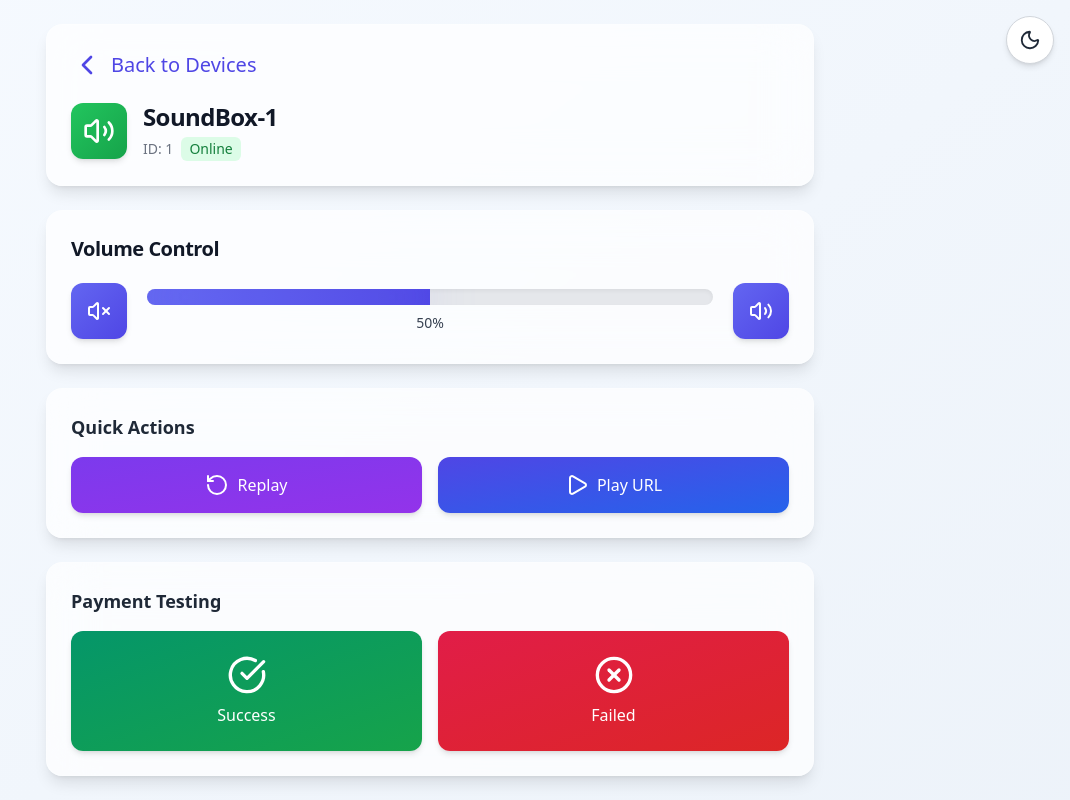
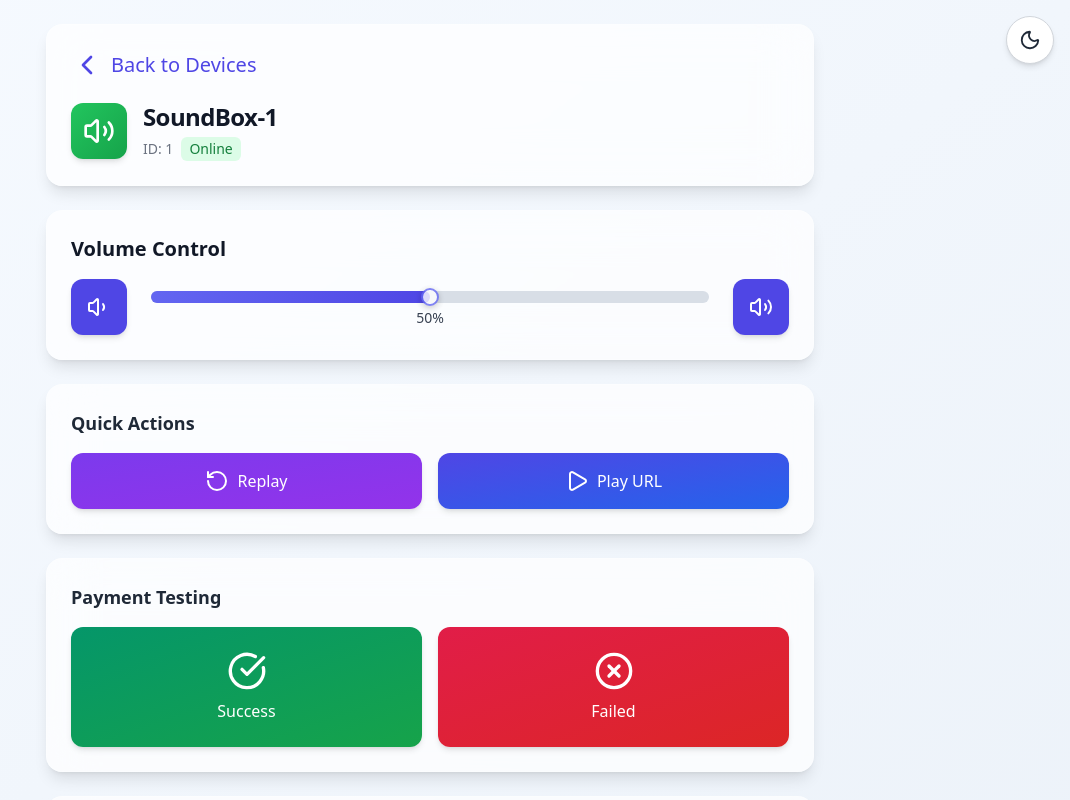
Before and after one commit to logeshDevShivGames/Paybeats, a React (Vite) app: page /device/1 in a window 1280 px wide. Shown: the top 800 px of the page, without its empty margins (210-1280 px from the left). Built offline with nearby package versions, Linux system fonts and the light colour scheme.

Commit message:
volume controller slider

```diff
--- a/package.json
+++ b/package.json
@@ -11,6 +11,7 @@
   },
   "dependencies": {
     "lucide-react": "^0.559.0",
+    "rc-slider": "^11.1.9",
     "react": "^19.2.0",
     "react-dom": "^19.2.0",
     "react-icons": "^5.5.0",
--- a/src/components/VolumeControl.jsx
+++ b/src/components/VolumeControl.jsx
@@ -1,17 +1,34 @@
-import { Volume2, VolumeX } from "lucide-react";
+import React, { useState, useEffect, useRef } from "react";
+import Slider from "rc-slider";
+import "rc-slider/assets/index.css";
+import { Volume1, Volume2, VolumeX } from "lucide-react";
 import { sendCommand } from "../utils/commandSender";
 
 const VolumeControl = ({ volume, setVolume, selectedDevice }) => {
+  const [localVol, setLocalVol] = useState(Number(volume ?? 0));
+  const lastSentRef = useRef(localVol);
+
+  useEffect(() => {
+    setLocalVol(Number(volume ?? 0));
+  }, [volume]);
+
+  // Buttons
   const increase = () => {
-    const newVol = Math.min(volume + 10, 100);
+    const newVol = Math.min(localVol + 10, 100);
+    setLocalVol(newVol);
     setVolume(newVol);
+
     sendCommand(selectedDevice, "volume:up");
+    sendCommand(selectedDevice, `volume:set:${newVol}`);
   };
 
   const decrease = () => {
-    const newVol = Math.max(volume - 10, 0);
+    const newVol = Math.max(localVol - 10, 0);
+    setLocalVol(newVol);
     setVolume(newVol);
+
     sendCommand(selectedDevice, "volume:down");
+    sendCommand(selectedDevice, `volume:set:${newVol}`);
   };
 
   return (
@@ -21,7 +38,7 @@ const VolumeControl = ({ volume, setVolume, selectedDevice }) => {
         backdrop-blur-xl border border-white/20 dark:border-zinc-700
         shadow-lg dark:shadow-xl p-4 sm:p-6 mb-6 transition-all
       ">
-      <h2 className="text-lg sm:text-xl font-semibold text-gray-900 dark:text-gray-100 mb-4 sm:mb-5 tracking-tight">
+      <h2 className="text-lg sm:text-xl font-semibold text-gray-900 dark:text-gray-100 mb-4">
         Volume Control
       </h2>
 
@@ -29,74 +46,56 @@ const VolumeControl = ({ volume, setVolume, selectedDevice }) => {
         {/* Decrease Button */}
         <button
           onClick={decrease}
-          className="
-            w-10 h-10 sm:w-14 sm:h-14 rounded-xl flex items-center justify-center
-            bg-gradient-to-br from-indigo-500 to-indigo-600
-            dark:from-indigo-600 dark:to-indigo-700
-            text-white shadow-md hover:shadow-lg active:scale-95
-            transition-all duration-200
-          ">
-          <VolumeX className="w-5 h-5 sm:w-6 sm:h-6" />
+          className="w-10 h-10 sm:w-14 sm:h-14 rounded-xl bg-indigo-600 dark:bg-indigo-700 flex items-center justify-center text-white shadow-md hover:shadow-lg active:scale-95 transition-all">
+          <Volume1 className="w-5 h-5 sm:w-6 sm:h-6" />
         </button>
 
-        {/* Slider + Percentage */}
-        <div className="flex-1">
-          {/* Slider track (CLICKABLE) */}
-          <div
-            className="
-      relative h-3 sm:h-4 bg-gray-200 dark:bg-gray-700
-      rounded-full overflow-hidden shadow-inner cursor-pointer
-    "
-            onClick={(e) => {
-              const rect = e.target.getBoundingClientRect();
-              const clickX = e.clientX - rect.left;
-              const newVolume = Math.round((clickX / rect.width) * 100);
-
-              if (newVolume > volume) {
-                sendCommand(selectedDevice, "volume:up");
-              } else if (newVolume < volume) {
-                sendCommand(selectedDevice, "volume:down");
+        {/* Slider */}
+        <div className="flex-1 px-1">
+          <Slider
+            min={0}
+            max={100}
+            step={1}
+            value={localVol}
+            onChange={(v) => {
+              setLocalVol(v);
+              setVolume(v);
+            }}
+            onChangeComplete={(v) => {
+              if (lastSentRef.current !== v) {
+                lastSentRef.current = v;
+                sendCommand(selectedDevice, `volume:set:${v}`);
               }
-
-              setVolume(newVolume);
-            }}>
-            {/* Slider Fill */}
-            <div
-              className="
-        absolute left-0 top-0 h-full
-        bg-gradient-to-r from-indigo-500 to-indigo-600
-        dark:from-indigo-400 dark:to-indigo-500
-        transition-all duration-300
-      "
-              style={{ width: `${volume}%` }}
-            />
-
-            {/* Glow */}
-            <div
-              className="
-        absolute left-0 top-0 h-full
-        bg-indigo-400/30 blur-lg sm:blur-xl pointer-events-none
-        transition-all
-      "
-              style={{ width: `${volume}%` }}
-            />
-          </div>
+            }}
+            styles={{
+              rail: {
+                height: 12,
+                backgroundColor: "rgba(148,163,184,0.35)", // gray-400/35
+              },
+              track: {
+                height: 12,
+                background: "linear-gradient(to right, #6366F1, #4F46E5)", // indigo
+              },
+              handle: {
+                width: 18,
+                height: 18,
+                border: "2px solid #6366F1",
+                backgroundColor: "#ffffff",
+                boxShadow: "0 2px 6px rgba(0,0,0,0.25)",
+                marginTop: -3,
+              },
+            }}
+          />
 
           <p className="text-center mt-2 text-xs sm:text-sm font-medium text-gray-700 dark:text-gray-300">
-            {volume}%
+            {localVol}%
           </p>
         </div>
 
         {/* Increase Button */}
         <button
           onClick={increase}
-          className="
-            w-10 h-10 sm:w-14 sm:h-14 rounded-xl flex items-center justify-center
-            bg-gradient-to-br from-indigo-500 to-indigo-600
-            dark:from-indigo-600 dark:to-indigo-700
-            text-white shadow-md hover:shadow-lg active:scale-95
-            transition-all duration-200
-          ">
+          className="w-10 h-10 sm:w-14 sm:h-14 rounded-xl bg-indigo-600 dark:bg-indigo-700 flex items-center justify-center text-white shadow-md hover:shadow-lg active:scale-95 transition-all">
           <Volume2 className="w-5 h-5 sm:w-6 sm:h-6" />
         </button>
       </div>
```
Also changed, not shown: 1 other file (tests, documents, lock files or other folders).
